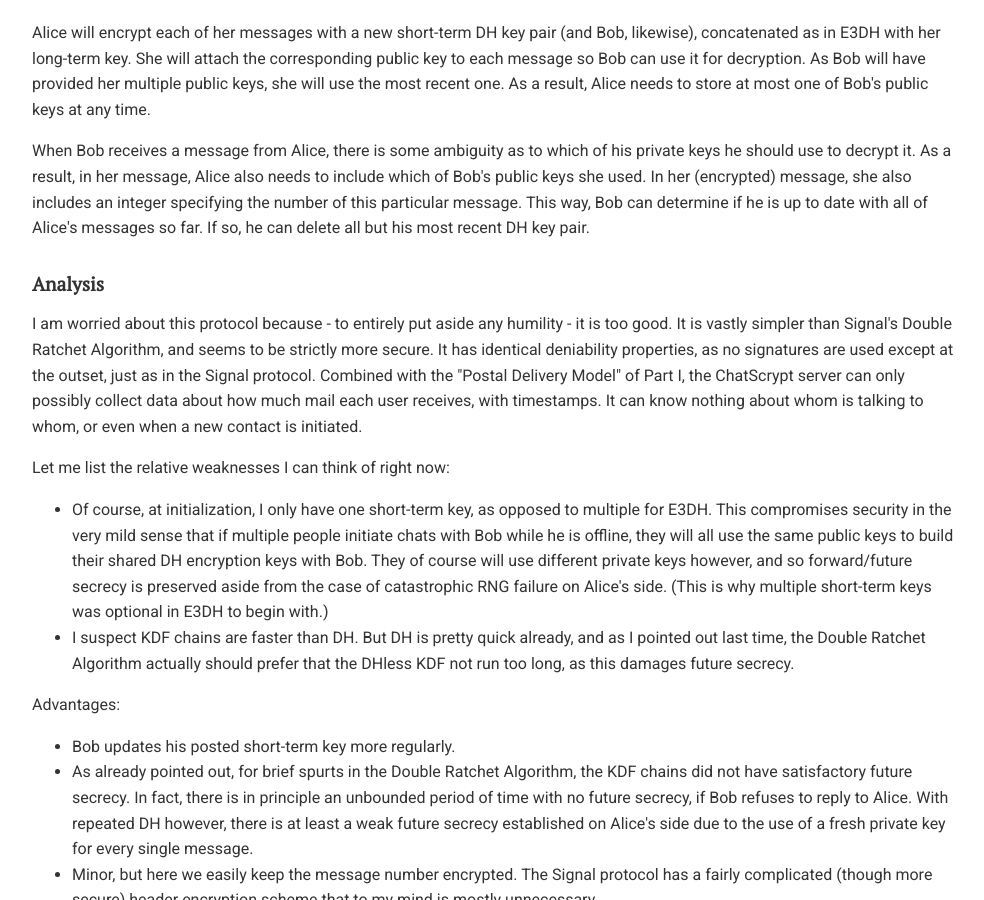
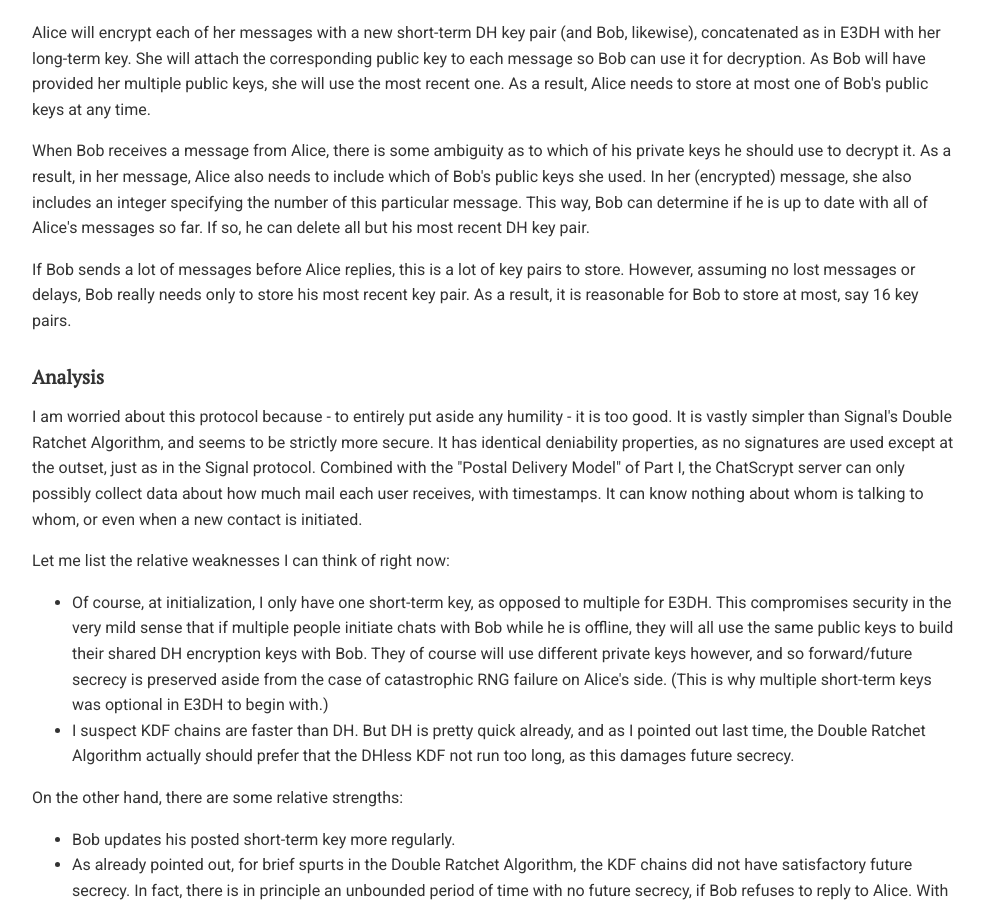
Before and after one commit to chatscrypt/chatscrypt.github.io, a Jekyll site: the page built from _posts/2020-01-21-the-chatscrypt-architecture-part-ii-repeated-diffie-hellman.html, in a window 1280 px wide and 900 px high, scrolled down 812 px. Shown: the whole window, without its empty margins (143-1127 px from the left). Built offline with Jekyll 4.4.1, drawn with Linux system fonts in a browser that asks for light colours; comment, search, counter and statistics services are not loaded.

Commit message:
Update 2020-01-21-the-chatscrypt-architecture-part-ii-repeated-diffie-hellman.html

```diff
--- a/_posts/2020-01-21-the-chatscrypt-architecture-part-ii-repeated-diffie-hellman.html
+++ b/_posts/2020-01-21-the-chatscrypt-architecture-part-ii-repeated-diffie-hellman.html
@@ -29,6 +29,8 @@ Recall that the initial DH requires Bob's posted short term public key to have a
 
 <p>When Bob receives a message from Alice, there is some ambiguity as to which of his private keys he should use to decrypt it. As a result, in her message, Alice also needs to include which of Bob's public keys she used. In her (encrypted) message, she also includes an integer specifying the number of this particular message. This way, Bob can determine if he is up to date with all of Alice's messages so far. If so, he can delete all but his most recent DH key pair.
 
+ <p>If Bob sends a lot of messages before Alice replies, this is a lot of key pairs to store. However, assuming no lost messages or delays, Bob really needs only to store his most recent key pair. As a result, it is reasonable for Bob to store at most, say 16 key pairs.
+
 <h2>Analysis</h2>
 
 I am worried about this protocol because - to entirely put aside any humility - it is too good. It is vastly simpler than Signal's Double Ratchet Algorithm, and seems to be strictly more secure. It has identical deniability properties, as no signatures are used except at the outset, just as in the Signal protocol. Combined with the "Postal Delivery Model" of Part I, the ChatScrypt server can only possibly collect data about how much mail each user receives, with timestamps. It can know nothing about whom is talking to whom, or even when a new contact is initiated.
@@ -41,7 +43,7 @@ I am worried about this protocol because - to entirely put aside any humility -
 </ul>
 
 
-Advantages:
+On the other hand, there are some relative strengths:
 <ul>
 <li> Bob updates his posted short-term key more regularly.
 
```
